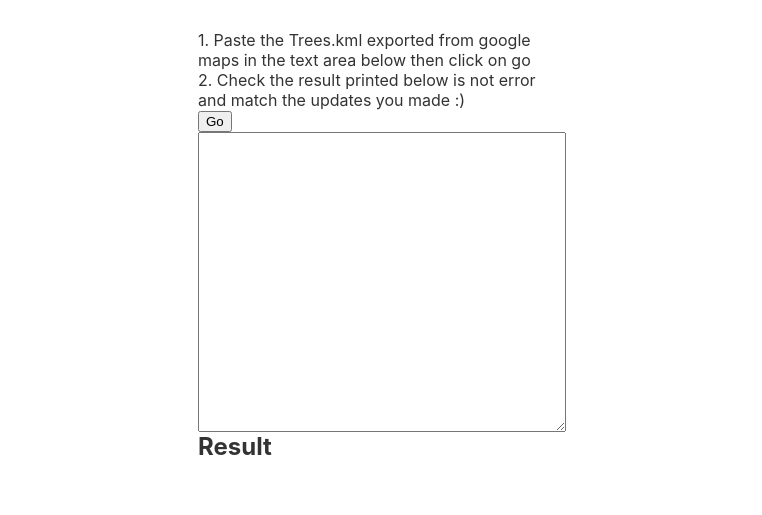
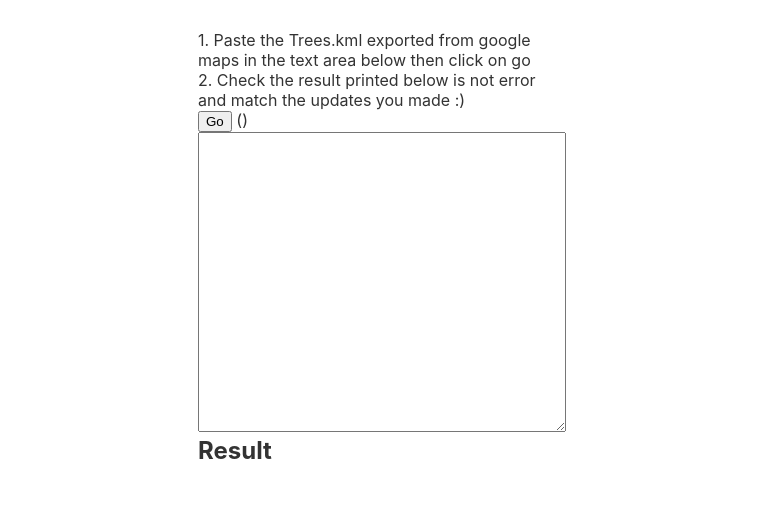
Before and after one commit to fabfarm/Scan-A-Tree, a Next.js app: page /update_trees in a window 1280 px wide. Shown: the top 515 px of the page, without its empty margins (258-1020 px from the left). Built offline with nearby package versions, Linux system fonts and the light colour scheme.

Commit message:
feat: add overflow on update_trees page

```diff
--- a/pages/update_trees.tsx
+++ b/pages/update_trees.tsx
@@ -10,13 +10,14 @@ const UpdateTreesPage = () => {
   );
   return (
     <Layout>
+      <div style={{ overflow: 'scroll' }}>
         <div>
-        1. Paste the Trees.kml exported from google maps in the text area below
-        then click on go
+          1. Paste the Trees.kml exported from google maps in the text area
+          below then click on go
         </div>
         <div>
-        2. Check the result printed below is not error and match the updates you
-        made :)
+          2. Check the result printed below is not error and match the updates
+          you made :)
         </div>
         <div>
           <button
@@ -25,7 +26,8 @@ const UpdateTreesPage = () => {
             }}
           >
             Go
-        </button>
+          </button>{' '}
+          ({updateTreesDataState.loading ? 'Loading' : ''})
         </div>
         <textarea
           value={inputValue}
@@ -38,6 +40,7 @@ const UpdateTreesPage = () => {
         <div style={{ whiteSpace: 'pre-wrap' }}>
           {JSON.stringify(updateTreesDataState?.value, null, 12)}
         </div>
+      </div>
     </Layout>
   );
 };
```
Lines whose indentation alone changed are shown as unchanged.
